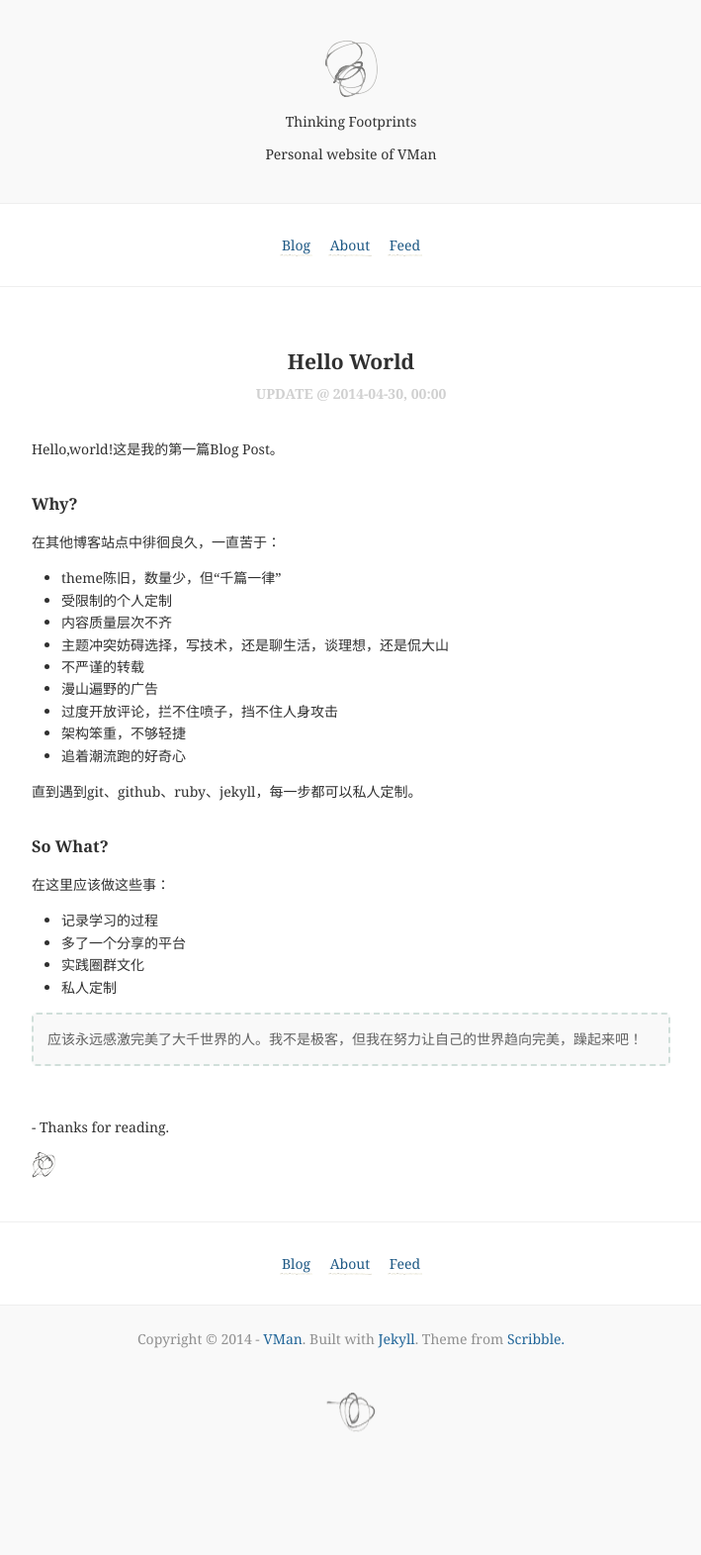
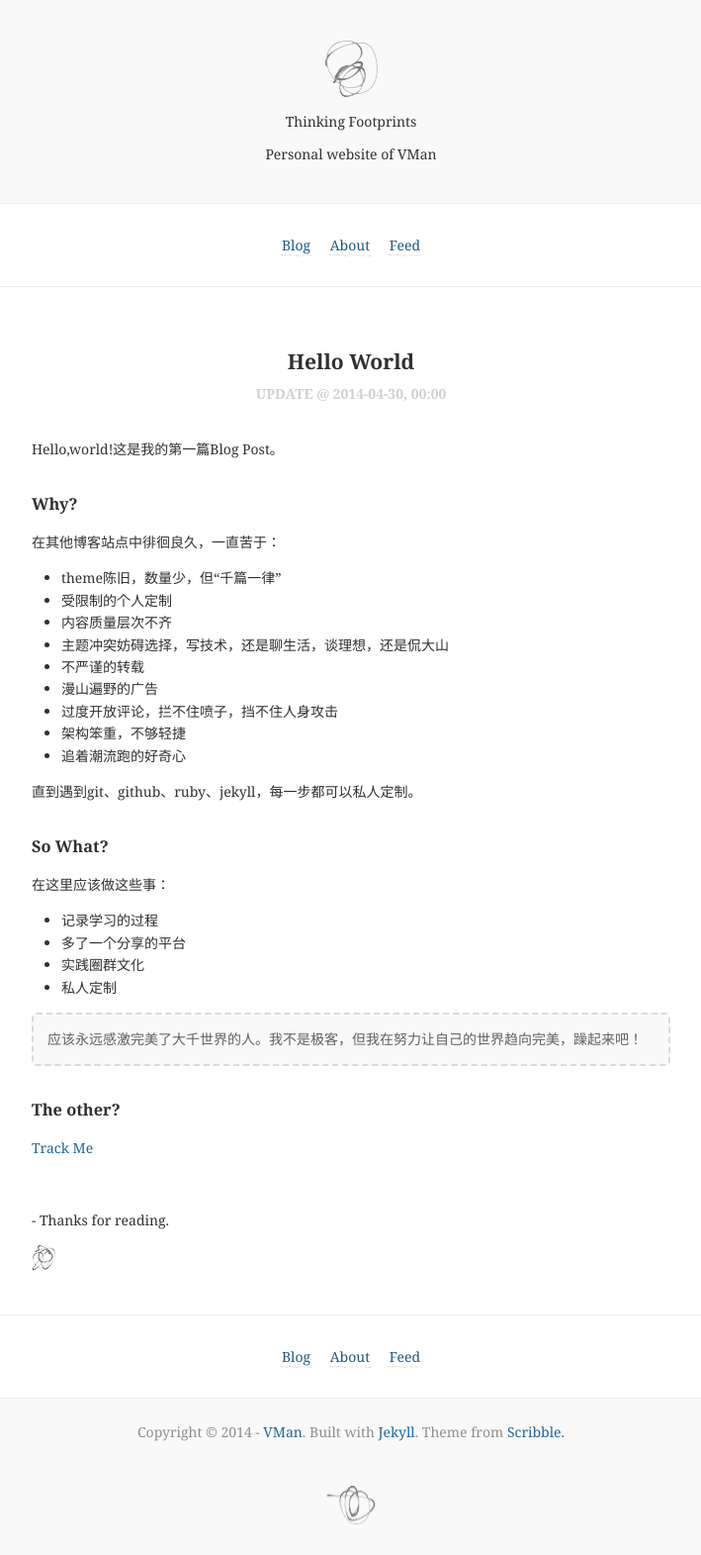
Before and after one commit to imvman/imvman.github.io, a Jekyll site: the page built from _posts/2014-04-30-hello-world.markdown, in a window 1280 px wide. Shown: the whole page at 99% size, without its empty margins (285-994 px from the left). Built offline with Jekyll 4.4.1, drawn with Linux system fonts in a browser that asks for light colours; Markdown is read by kramdown in place of the engine named in the settings; before the commit the page ends 1477 px from its top, so only the background shows below that.

```diff
--- a/_posts/2014-04-30-hello-world.markdown
+++ b/_posts/2014-04-30-hello-world.markdown
@@ -29,3 +29,8 @@
 - 私人定制
 
 >应该永远感激完美了大千世界的人。我不是极客，但我在努力让自己的世界趋向完美，躁起来吧！
+
+
+### The other?
+
+[Track Me](https://github.com/imvman/imvman.github.io/issues/1)
```
